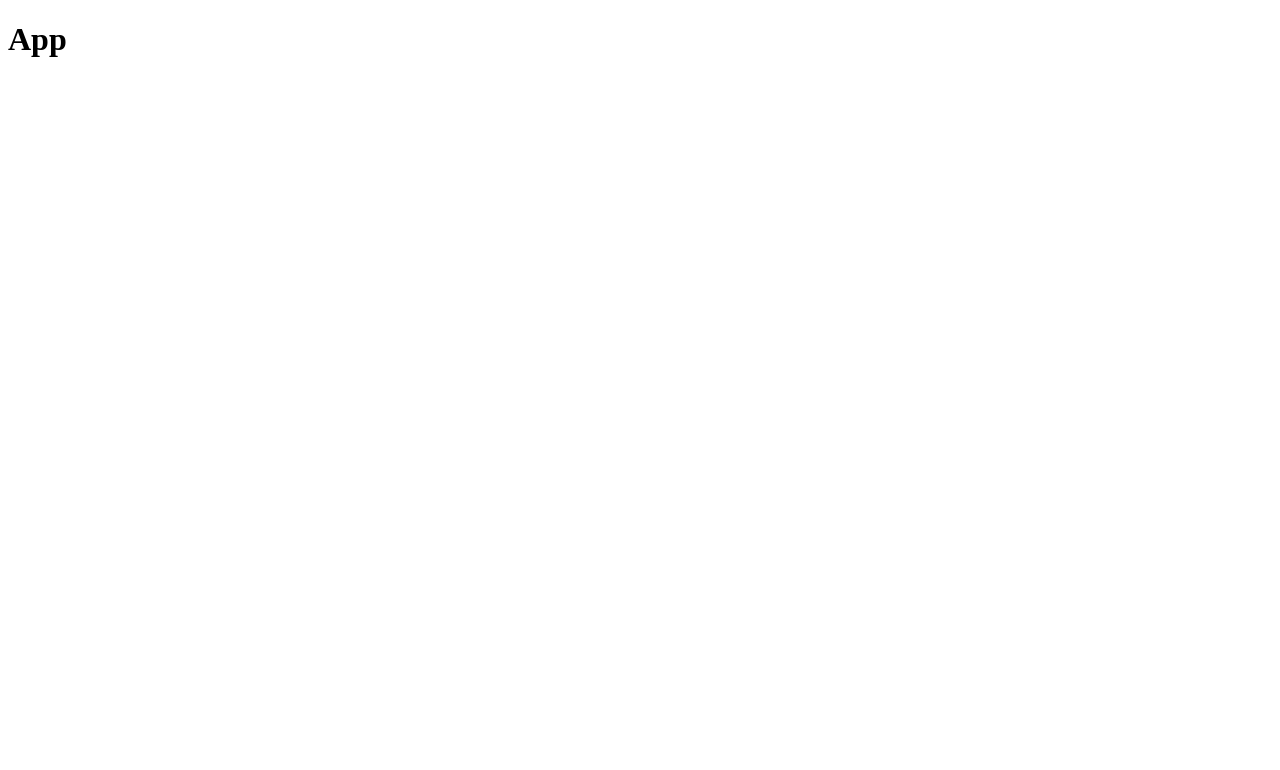
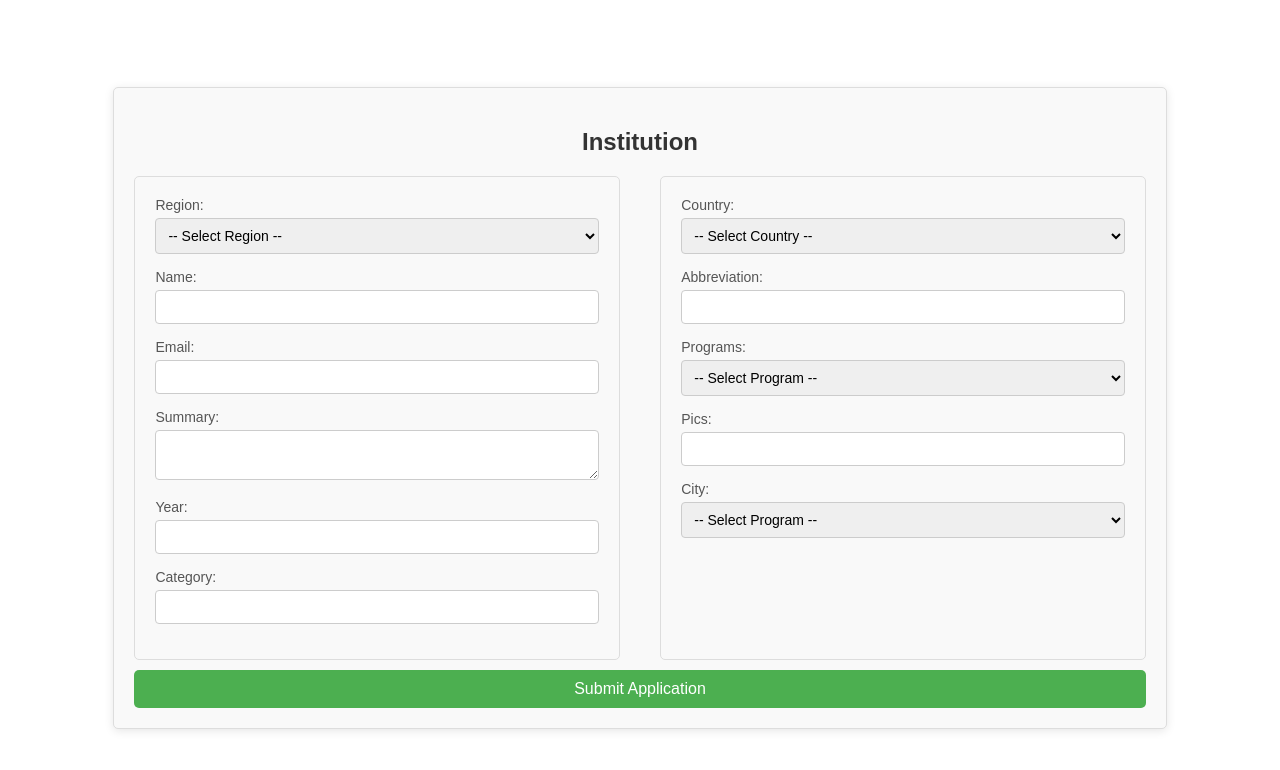
Before and after one commit to at-tawlib/aucas, a React (Vite) app: page / in a window 1280 px wide. Shown: the top 770 px of the page. Built offline with nearby package versions, Linux system fonts and the light colour scheme.

Commit message:
Add the form for institution

```diff
--- /dev/null
+++ b/src/App.css
@@ -0,0 +1,96 @@
+/* ApplicationForm.css */
+
+.app {
+    display: flex;
+    width: 100%;
+    height: 100vh;
+    align-items: center;
+}
+.form-container {
+  width: 80%;
+  height: fit-content;
+  margin: 50px auto;
+  padding: 20px;
+  background-color: #f9f9f9;
+  border: 1px solid #ddd;
+  border-radius: 5px;
+  box-shadow: 0 2px 10px rgba(0, 0, 0, 0.1);
+}
+
+.container {
+  display: flex;
+  flex-wrap: wrap;
+  justify-content: space-between;
+  gap: 20px;
+}
+
+.left-column,
+.right-column {
+  flex: 1;
+  padding: 20px;
+  border: 1px solid #ddd;
+  border-radius: 5px;
+  box-sizing: border-box;
+}
+
+/* Ensure columns are side-by-side on larger screens */
+@media (min-width: 768px) {
+  .left-column,
+  .right-column {
+    max-width: 48%; /* Each column takes about 50% of the width */
+  }
+}
+
+/* Stack columns vertically on smaller screens */
+@media (max-width: 767px) {
+  .left-column,
+  .right-column {
+    max-width: 100%; /* Full width on small screens */
+  }
+}
+
+h2 {
+  text-align: center;
+  margin-bottom: 20px;
+  font-family: Arial, sans-serif;
+  color: #333;
+}
+
+.form-group {
+  margin-bottom: 15px;
+}
+
+.form-group label {
+  display: block;
+  font-size: 14px;
+  margin-bottom: 5px;
+  font-family: Arial, sans-serif;
+  color: #555;
+}
+
+.form-group input,
+.form-group select,
+.form-group textarea {
+  width: 100%;
+  padding: 8px;
+  border: 1px solid #ccc;
+  border-radius: 4px;
+  box-sizing: border-box;
+  font-size: 14px;
+}
+
+.submit-btn {
+  width: 100%;
+  padding: 10px;
+  background-color: #4caf50;
+  color: white;
+  border: none;
+  border-radius: 5px;
+  font-size: 16px;
+  cursor: pointer;
+  margin-top: 10px;
+}
+
+.submit-btn:hover {
+  background-color: #45a049;
+}
--- a/src/App.jsx
+++ b/src/App.jsx
@@ -1,8 +1,246 @@
+import { useState } from "react";
+import "./App.css";
+
 function App() {
+  const [selectedCountry, setSelectedCountry] = useState("");
+  const [selectedRegion, setSelectedRegion] = useState("");
+  const [selectedCity, setSelectedCity] = useState("");
+  const [selectedPrograms, setSelectedPrograms] = useState([]);
+  const [formData, setFormData] = useState({
+    region: "",
+    country: "",
+    name: "",
+    abbreviation: "",
+    email: "",
+    summary: "",
+    year: "",
+    city: "",
+    programs: [],
+    pics: [],
+    category: "",
+  });
+
+  const handleChange = (e) => {
+    const { name, value } = e.target;
+    setFormData({ ...formData, [name]: value });
+  };
+
+  const handleSubmit = async (e) => {
+    e.preventDefault();
+    console.log("Selected Country:", selectedCountry);
+    console.log("Form submitted:", formData);
+    setFormData({
+      region: "",
+      country: "",
+      name: "",
+      abbreviation: "",
+      email: "",
+      summary: "",
+      year: "",
+      city: "",
+      programs: [],
+      pics: [],
+      category: "",
+    });
+  };
+
   return (
-    <>
-      <h1>App</h1>
-    </>
+    <div className="app">
+      <form className="form-container" onSubmit={handleSubmit}>
+        <h2>Institution</h2>
+
+        <div className="container">
+          {/* Left Column */}
+          <div className="left-column">
+            {/* Region Select field */}
+            <div className="form-group">
+              <label>Region:</label>
+              <select
+                id="region"
+                value={selectedRegion}
+                name="region"
+                onChange={(e) => setSelectedRegion(e.target.value)}
+                required
+              >
+                <option value="" disabled>
+                  -- Select Region --
+                </option>
+                <option value="Greater Accra">Greater Accra</option>
+                <option value="Ashanti">Ashanti</option>
+                <option value="Central">Central</option>
+                <option value="Volta">Volta</option>
+                <option value="Northern">Northern</option>
+                <option value="Bono">Bono</option>
+                <option value="Ahafo">Ahafo</option>
+                <option value="North East">North East</option>
+              </select>
+            </div>
+
+            {/* Institution name */}
+            <div className="form-group">
+              <label>Name:</label>
+              <input
+                type="text"
+                name="name"
+                value={formData.name}
+                onChange={handleChange}
+                required
+              />
+            </div>
+
+            {/* Email */}
+            <div className="form-group">
+              <label>Email:</label>
+              <input
+                type="email"
+                name="email"
+                value={formData.email}
+                onChange={handleChange}
+                required
+              />
+            </div>
+
+            {/* Summary */}
+            <div className="form-group">
+              <label>Summary:</label>
+              <textarea
+                name="summary"
+                value={formData.summary}
+                onChange={handleChange}
+                required
+              ></textarea>
+            </div>
+
+            {/* Year Established */}
+            <div className="form-group">
+              <label>Year:</label>
+              <input
+                type="number"
+                name="year"
+                value={formData.year}
+                onChange={handleChange}
+                required
+              />
+            </div>
+
+            {/* Category */}
+            <div className="form-group">
+              <label>Category:</label>
+              <input
+                type="text"
+                name="category"
+                value={formData.category}
+                onChange={handleChange}
+                required
+              />
+            </div>
+          </div>
+
+          {/* Right Column */}
+          <div className="right-column">
+            {/* Country */}
+            <div className="form-group">
+              <label>Country:</label>
+              <select
+                id="country"
+                value={selectedCountry}
+                name="country"
+                onChange={(e) => setSelectedCountry(e.target.value)}
+                required
+              >
+                <option value="" disabled>
+                  -- Select Country --
+                </option>
+                <option value="USA">USA</option>
+                <option value="Ghana">Ghana</option>
+                <option value="Nigeria">Nigeria</option>
+                <option value="South Africa">South Africa</option>
+                <option value="Togo">Togo</option>
+                <option value="Senegal">Senegal</option>
+                <option value="Kenya">Kenya</option>
+              </select>
+            </div>
+
+            {/* Abbreviation */}
+            <div className="form-group">
+              <label>Abbreviation:</label>
+              <input
+                type="text"
+                name="abbreviation"
+                value={formData.abbreviation}
+                onChange={handleChange}
+                required
+              />
+            </div>
+
+            {/* Programs */}
+            {/* TODO: should be array of choices */}
+            <div className="form-group">
+              <label>Programs:</label>
+              <select
+                id="programs"
+                value={selectedPrograms}
+                name="programs"
+                onChange={(e) => setSelectedPrograms(e.target.value)}
+                required
+              >
+                <option value="" disabled>
+                  -- Select Program --
+                </option>
+                <option value="Biological Science">Biological Science</option>
+                <option value="Physics">Physics</option>
+                <option value="Chemistry">Chemistry</option>
+                <option value="Business Administration">
+                  Business Administration
+                </option>
+                <option value="Computer Science">Computer Science</option>
+                <option value="Software Engineering">
+                  Software Engineering
+                </option>
+                <option value="Medicine">Medicine</option>
+              </select>
+            </div>
+
+            {/* Pictures */}
+            {/* TODO: Should be an array of pictures */}
+            <div className="form-group">
+              <label>Pics:</label>
+              <input
+                type="text"
+                name="pics"
+                value={formData.pics}
+                onChange={handleChange}
+                required
+              />
+            </div>
+
+            {/* City */}
+            <div className="form-group">
+              <label>City:</label>
+              <select
+                id="city"
+                value={selectedCity}
+                name="city"
+                onChange={(e) => setSelectedCity(e.target.value)}
+                required
+              >
+                <option value="" disabled>
+                  -- Select Program --
+                </option>
+                <option value="Accra">Accra</option>
+                <option value="Tema">Tema</option>
+                <option value="Kumais">Kumais</option>
+                <option value="Sunayani">Tema</option>
+              </select>
+            </div>
+          </div>
+        </div>
+
+        <button className="submit-btn" type="submit">
+          Submit Application
+        </button>
+      </form>
+    </div>
   );
 }
 
```
